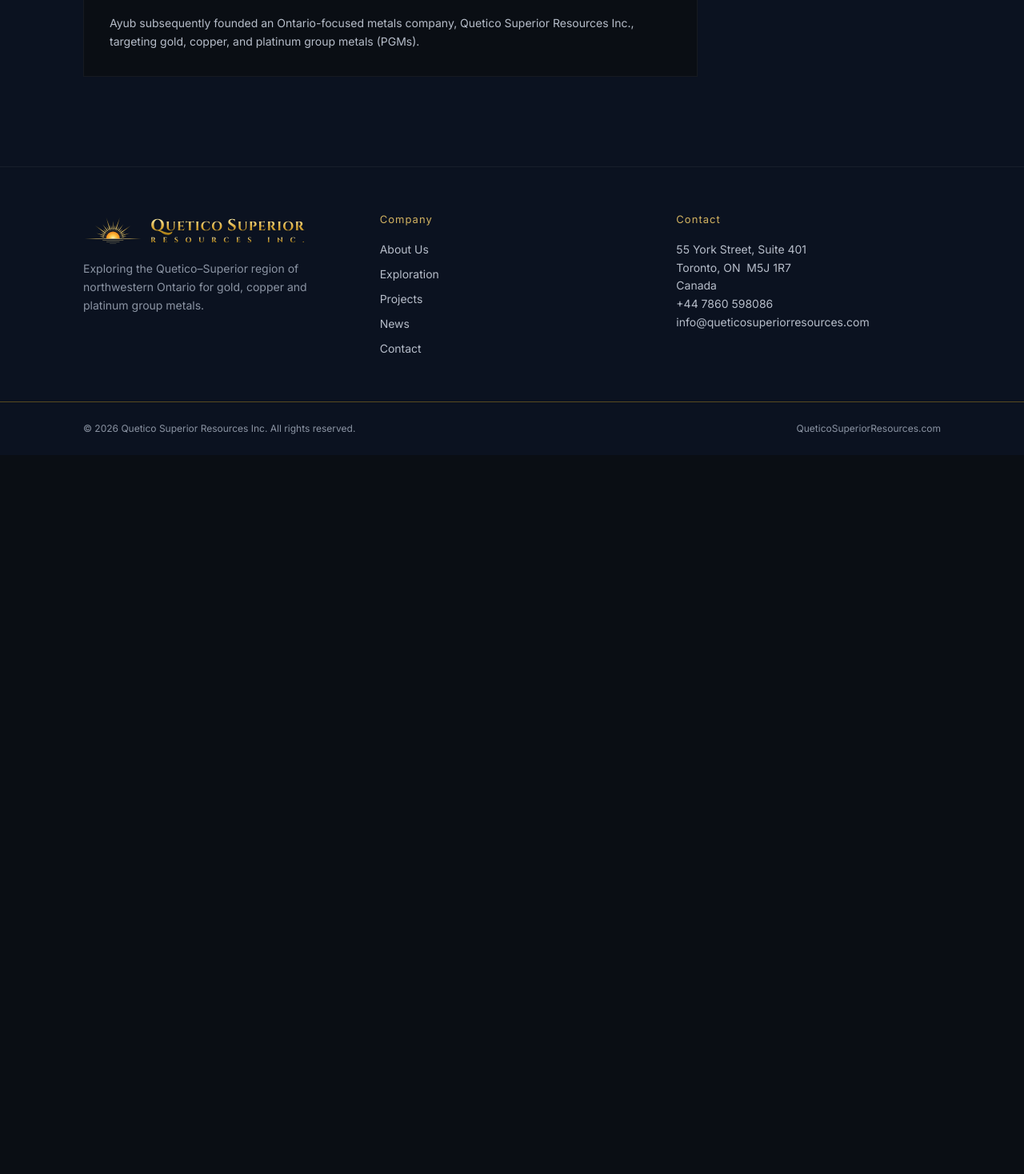
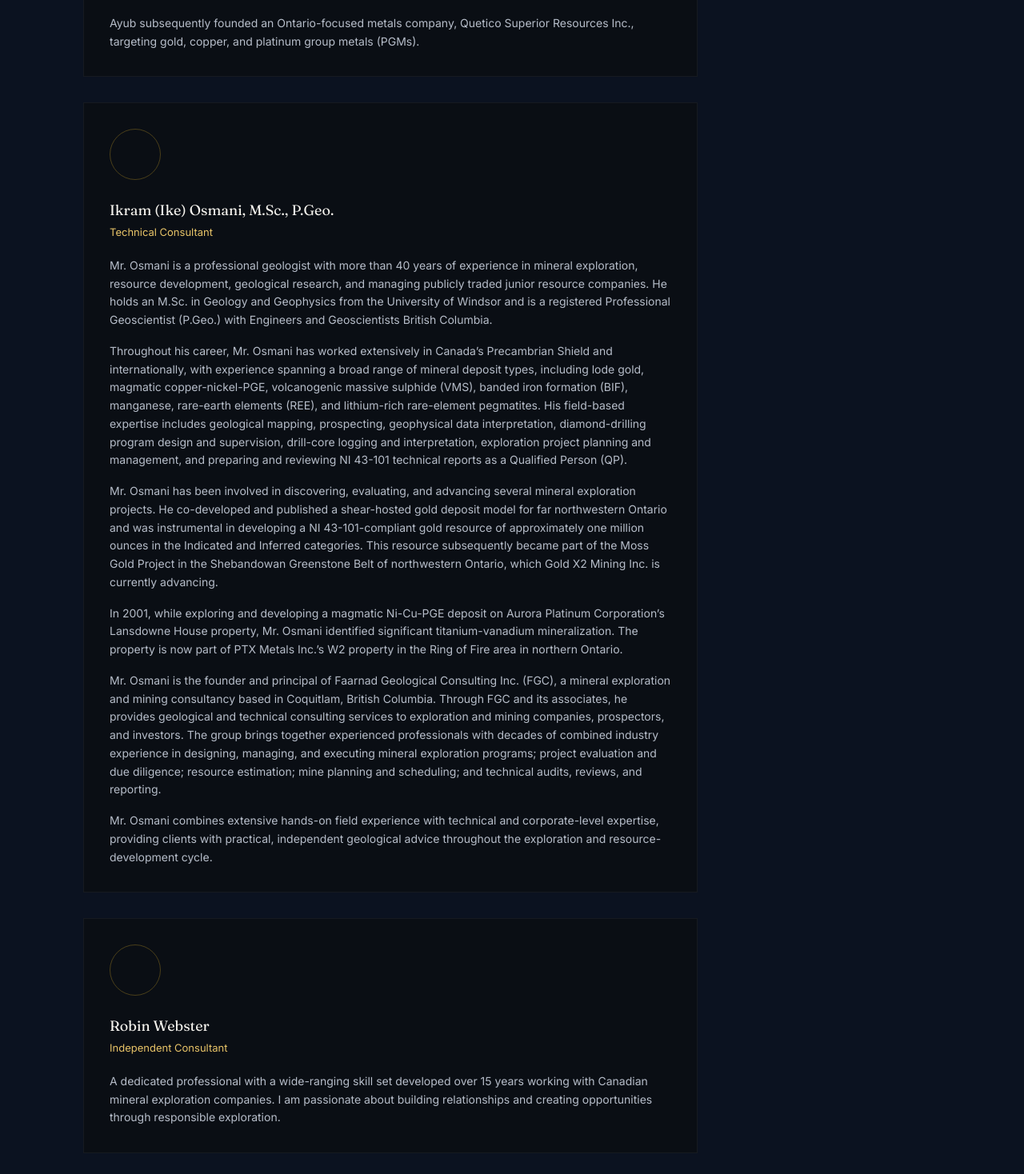
Before and after one commit to sadafmashorihyd-cmd/quetico-superior-resources, a Next.js app: page /about in a window 1280 px wide. Shown: the part 1802-3270 px from the top of the page at 80% size. Before the commit the page ends 2371 px from the top, so only its background shows below. Built offline with nearby package versions, Linux system fonts and the light colour scheme.

Commit message:
Add Ike Osmani and Robin Webster bios to About page

```diff
--- a/app/about/page.tsx
+++ b/app/about/page.tsx
@@ -69,7 +69,7 @@ export default function AboutPage() {
         </div>
       </section>
 
-      {/* Placeholder: leadership / team */}
+      {/* Leadership / team */}
       <section className="border-t border-white/5 bg-ink-900 py-24 md:py-28">
         <div className="container-site">
           <p className="label-strata mb-5">Leadership</p>
@@ -111,6 +111,100 @@ export default function AboutPage() {
                 </p>
               </div>
             </div>
+
+            <div className="mt-8 border border-white/5 bg-ink p-8">
+              <div className="h-16 w-16 rounded-full border border-gold-dim/50" />
+              <p className="mt-6 font-display text-lg text-paper">
+                Ikram (Ike) Osmani, M.Sc., P.Geo.
+              </p>
+              <p className="mt-1 text-[13px] text-gold-light">
+                Technical Consultant
+              </p>
+              <div className="mt-5 space-y-4 text-[14px] leading-relaxed text-slate-light">
+                <p>
+                  Mr. Osmani is a professional geologist with more than 40
+                  years of experience in mineral exploration, resource
+                  development, geological research, and managing publicly
+                  traded junior resource companies. He holds an M.Sc. in
+                  Geology and Geophysics from the University of Windsor and is
+                  a registered Professional Geoscientist (P.Geo.) with
+                  Engineers and Geoscientists British Columbia.
+                </p>
+                <p>
+                  Throughout his career, Mr. Osmani has worked extensively in
+                  Canada&rsquo;s Precambrian Shield and internationally, with
+                  experience spanning a broad range of mineral deposit types,
+                  including lode gold, magmatic copper-nickel-PGE, volcanogenic
+                  massive sulphide (VMS), banded iron formation (BIF),
+                  manganese, rare-earth elements (REE), and lithium-rich
+                  rare-element pegmatites. His field-based expertise includes
+                  geological mapping, prospecting, geophysical data
+                  interpretation, diamond-drilling program design and
+                  supervision, drill-core logging and interpretation,
+                  exploration project planning and management, and preparing
+                  and reviewing NI 43-101 technical reports as a Qualified
+                  Person (QP).
+                </p>
+                <p>
+                  Mr. Osmani has been involved in discovering, evaluating, and
+                  advancing several mineral exploration projects. He
+                  co-developed and published a shear-hosted gold deposit model
+                  for far northwestern Ontario and was instrumental in
+                  developing a NI 43-101-compliant gold resource of
+                  approximately one million ounces in the Indicated and
+                  Inferred categories. This resource subsequently became part
+                  of the Moss Gold Project in the Shebandowan Greenstone Belt
+                  of northwestern Ontario, which Gold X2 Mining Inc. is
+                  currently advancing.
+                </p>
+                <p>
+                  In 2001, while exploring and developing a magmatic Ni-Cu-PGE
+                  deposit on Aurora Platinum Corporation&rsquo;s Lansdowne
+                  House property, Mr. Osmani identified significant
+                  titanium-vanadium mineralization. The property is now part
+                  of PTX Metals Inc.&rsquo;s W2 property in the Ring of Fire
+                  area in northern Ontario.
+                </p>
+                <p>
+                  Mr. Osmani is the founder and principal of Faarnad
+                  Geological Consulting Inc. (FGC), a mineral exploration and
+                  mining consultancy based in Coquitlam, British Columbia.
+                  Through FGC and its associates, he provides geological and
+                  technical consulting services to exploration and mining
+                  companies, prospectors, and investors. The group brings
+                  together experienced professionals with decades of combined
+                  industry experience in designing, managing, and executing
+                  mineral exploration programs; project evaluation and due
+                  diligence; resource estimation; mine planning and
+                  scheduling; and technical audits, reviews, and reporting.
+                </p>
+                <p>
+                  Mr. Osmani combines extensive hands-on field experience with
+                  technical and corporate-level expertise, providing clients
+                  with practical, independent geological advice throughout the
+                  exploration and resource-development cycle.
+                </p>
+              </div>
+            </div>
+
+            <div className="mt-8 border border-white/5 bg-ink p-8">
+              <div className="h-16 w-16 rounded-full border border-gold-dim/50" />
+              <p className="mt-6 font-display text-lg text-paper">
+                Robin Webster
+              </p>
+              <p className="mt-1 text-[13px] text-gold-light">
+                Independent Consultant
+              </p>
+              <div className="mt-5 space-y-4 text-[14px] leading-relaxed text-slate-light">
+                <p>
+                  A dedicated professional with a wide-ranging skill set
+                  developed over 15 years working with Canadian mineral
+                  exploration companies. I am passionate about building
+                  relationships and creating opportunities through responsible
+                  exploration.
+                </p>
+              </div>
+            </div>
           </div>
         </div>
       </section>
```
